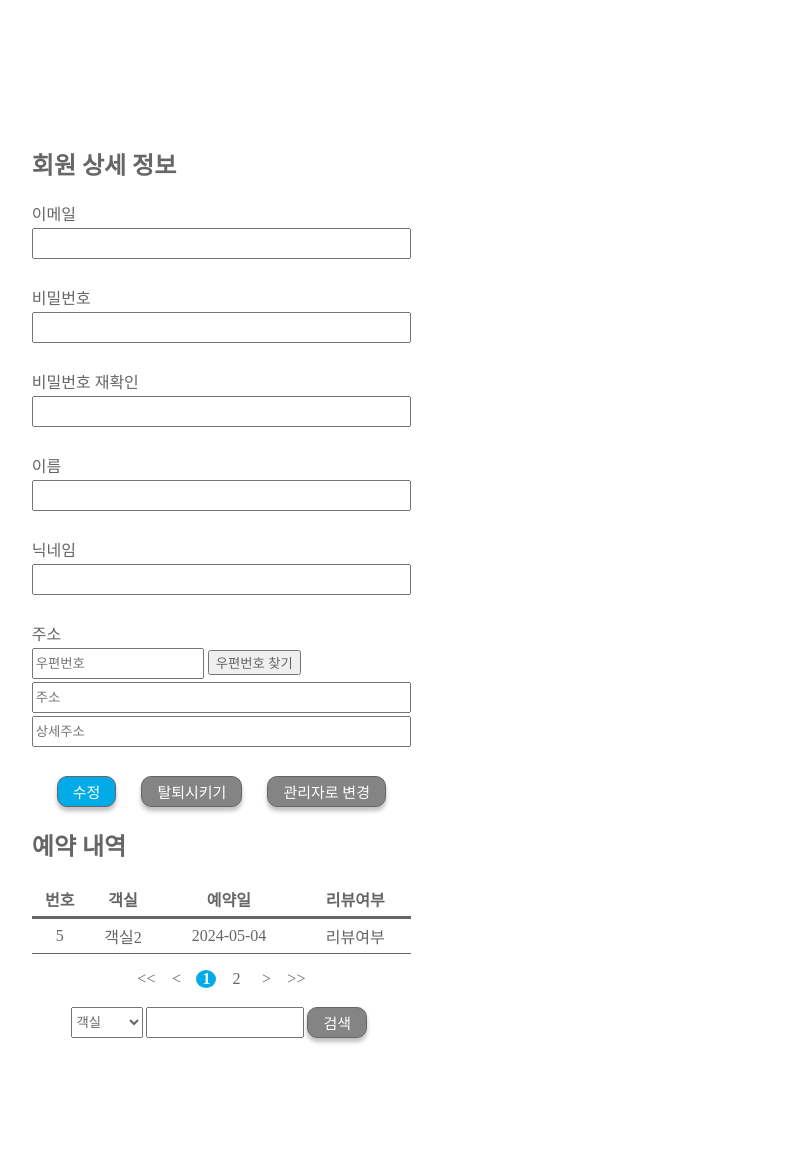
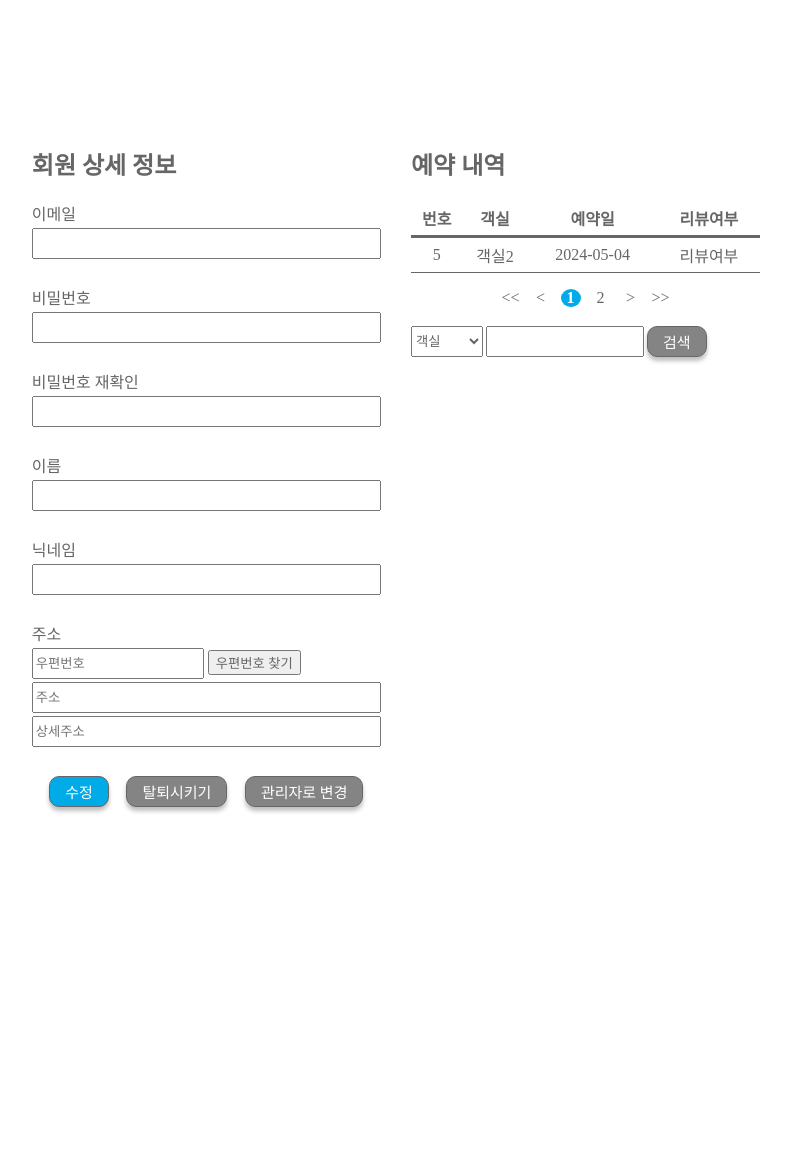
Before and after one commit to peb7544/petnolza, a Spring Boot app: page / in a window 1280 px wide. Shown: the whole page, without its empty margins (244-1035 px from the left). After the commit the page ends 813 px from the top, so only its background shows below. Run offline with Spring Boot 4, Linux system fonts and the light colour scheme; some of the project's set-up classes (security, data sources, template engines, error pages and the like) are left out, and stand-ins take their place; some web fonts are replaced.

Commit message:
Revert "common.css 수정"

```diff
--- a/petnolza/src/main/resources/static/css/common.css
+++ b/petnolza/src/main/resources/static/css/common.css
@@ -12,7 +12,7 @@
 
 /* 공통 화면 크기 조절 */
 .container {
-    flex-direction: column; /*220426 은별 수정 */
+
     margin: 10% 20%;
     display: flex;
 
@@ -40,8 +40,6 @@
 .searchForm {
     display: flex;
     flex-direction: row;
-    width: 300px;  /* 240426 한솔 수정 */
-    margin: auto;  /* 240426 한솔 수정 */
 }
 
 .searchForm input {
@@ -84,7 +82,6 @@
     width: 20px;
     margin: 0 5px;
     text-align: center;
-    display: inline-block;  /* 240426 한솔 수정 */
 }
 
 .pagination a{
@@ -118,3 +115,20 @@ table.board-area tbody td {
     text-align: center;
     padding: 5px 0;
 }
+
+
+
+/*********************************************************************************************************/
+
+section.small-container {
+    width: 50%;
+    align-items: center;
+    padding: 0 15px;
+}
+
+section.small-container > .btn-area {
+    display: flex;
+    flex-direction: row;
+    justify-content: space-evenly;
+
+}
```
